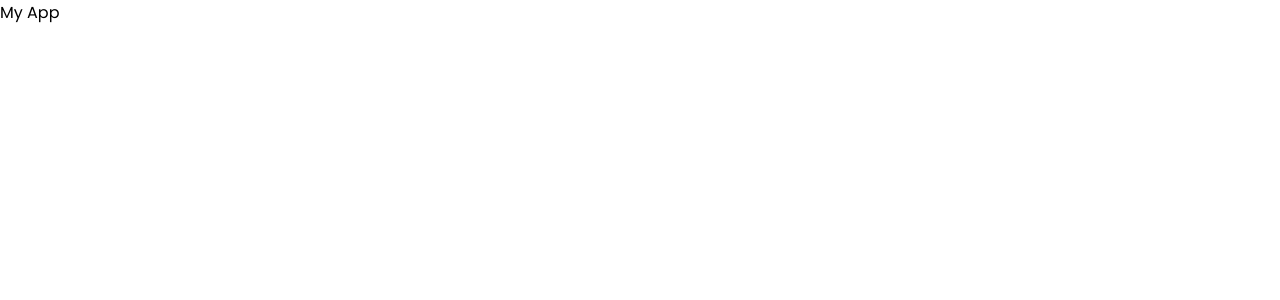
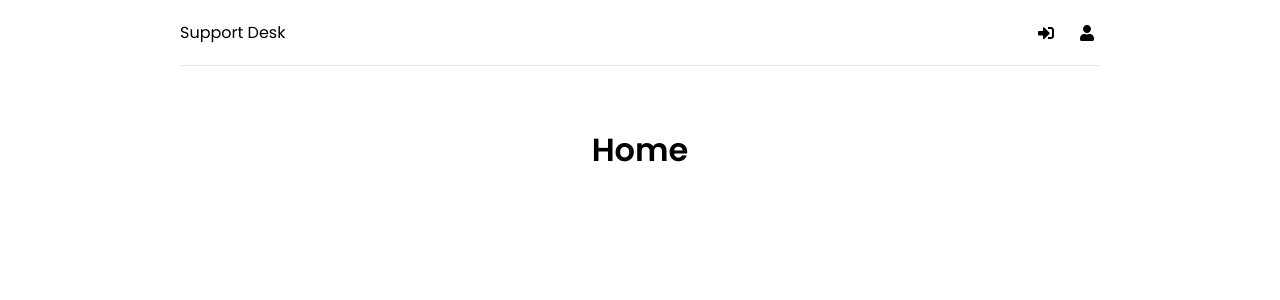
Before and after one commit to mdarif/support-desk, a React (Create React App) app in the folder frontend/: page / in a window 1280 px wide. Shown: the top 300 px of the page. Built offline with nearby package versions, Linux system fonts and the light colour scheme.

Commit message:
Router & Routes/Route are in place, header with home, login & register routes defined along-with Home, Login & Register pages.

```diff
--- a/frontend/src/App.js
+++ b/frontend/src/App.js
@@ -1,7 +1,24 @@
-import React from 'react'
+import { BrowserRouter as Router, Routes, Route } from 'react-router-dom'
+import Header from './components/Header'
+import Home from './pages/Home'
+import Login from './pages/Login'
+import Register from './pages/Register'
 
 function App () {
-  return <div>My App</div>
+  return (
+    <>
+      <Router>
+        <div className='container'>
+          <Header />
+          <Routes>
+            <Route path='/' element={<Home />} />
+            <Route path='/login' element={<Login />} />
+            <Route path='/register' element={<Register />} />
+          </Routes>
+        </div>
+      </Router>
+    </>
+  )
 }
 
 export default App
--- /dev/null
+++ b/frontend/src/components/Header.jsx
@@ -0,0 +1,26 @@
+import { FaSignOutAlt, FaSignInAlt, FaUser } from "react-icons/fa";
+import { Link } from "react-router-dom";
+
+function Header() {
+  return (
+    <header className="header">
+      <div className="lgo">
+        <Link to="/">Support Desk</Link>
+      </div>
+      <ul>
+        <li>
+          <Link to="/login">
+            <FaSignInAlt />
+          </Link>
+        </li>
+        <li>
+          <Link to="/register">
+            <FaUser />
+          </Link>
+        </li>
+      </ul>
+    </header>
+  );
+}
+
+export default Header;
--- /dev/null
+++ b/frontend/src/pages/Home.jsx
@@ -0,0 +1,5 @@
+function Home() {
+  return <h1>Home</h1>;
+}
+
+export default Home;
--- /dev/null
+++ b/frontend/src/pages/Login.jsx
@@ -0,0 +1,5 @@
+function Login() {
+  return <div>Login</div>;
+}
+
+export default Login;
--- /dev/null
+++ b/frontend/src/pages/Register.jsx
@@ -0,0 +1,5 @@
+function Register() {
+  return <div>Register</div>;
+}
+
+export default Register;
```
